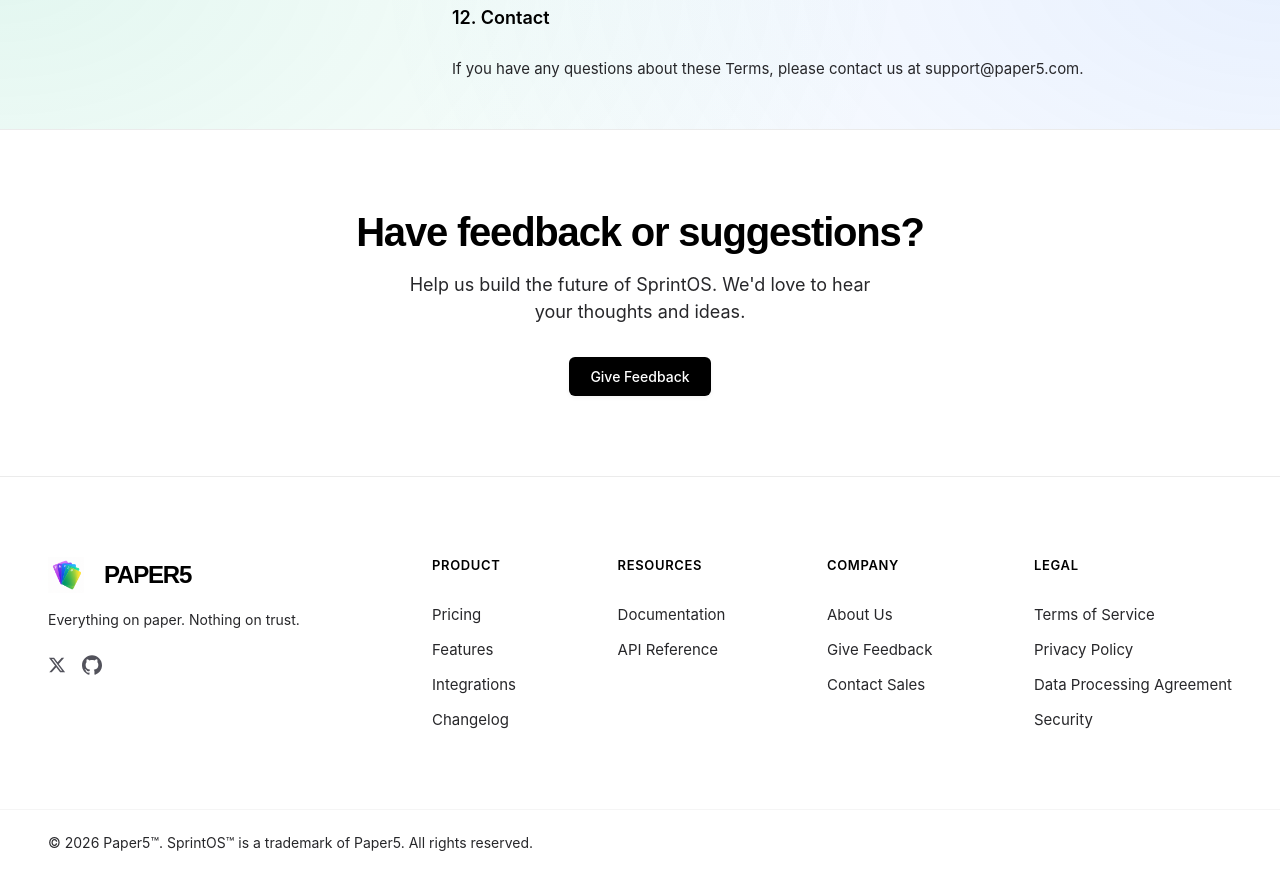
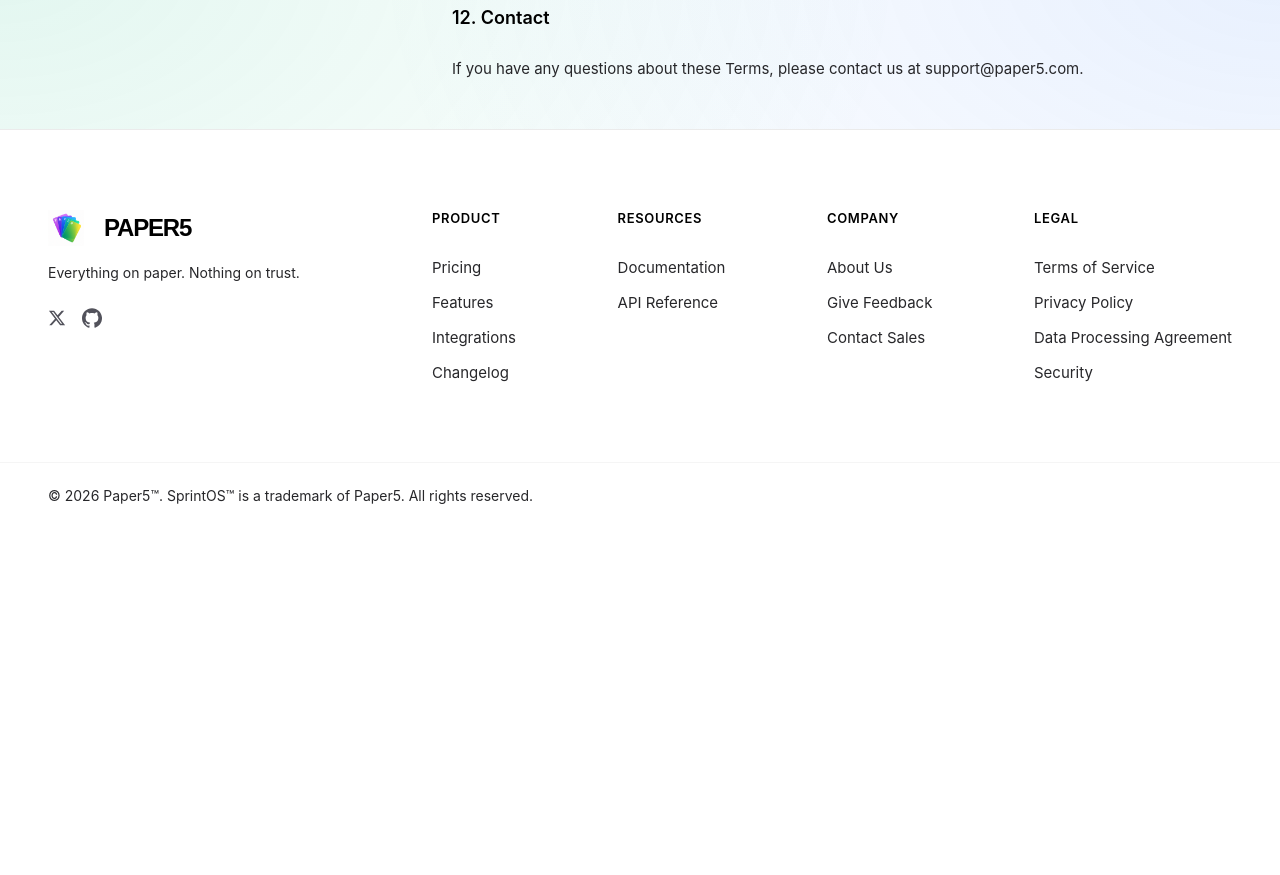
Before and after one commit to erharsh237/paper5, a React (Vite) app: page /legal/terms in a window 1280 px wide. Shown: the part 3240-4115 px from the top of the page. After the commit the page ends 3768 px from the top, so only its background shows below. Built offline with nearby package versions, Linux system fonts and the light colour scheme; no server answers.

Commit message:
style: Remove feedback CTA banner from Legal pages footer

```diff
--- a/src/pages/Legal.jsx
+++ b/src/pages/Legal.jsx
@@ -59,7 +59,7 @@ export default function Legal() {
         </article>
       </main>
 
-      <MarketingFooter />
+      <MarketingFooter hideCTA={true} />
     </div>
   )
 }
```
